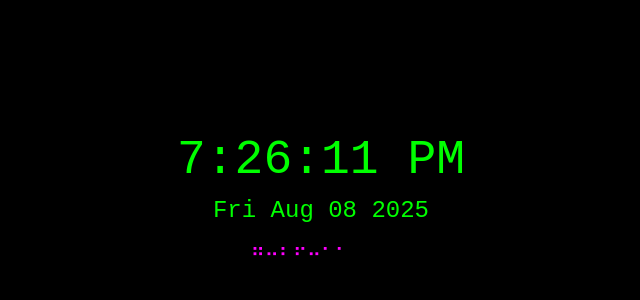
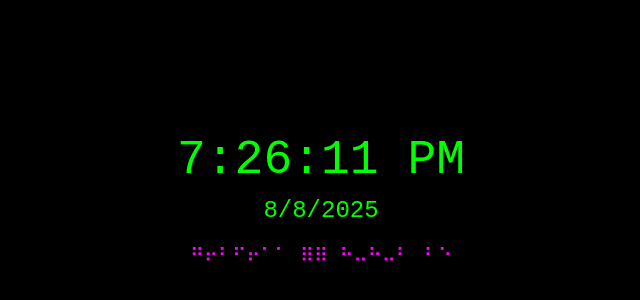
Before and after one commit to aminnajwa/useless-project, a plain HTML site: page time.html in a window 1280 px wide. Shown: the part 200-500 px from the top of the page, without its empty margins (319-959 px from the left). Drawn offline with Linux system fonts and the light colour scheme.

Commit message:
Update time.html

```diff
--- a/time.html
+++ b/time.html
@@ -2,7 +2,7 @@
 <html lang="en">
 <head>
   <meta charset="UTF-8" />
-  <meta name="viewport" content="width=device-width, initial-scale=1.0"/>
+  <meta name="viewport" content="width=device-width, initial-scale=1.0" />
   <title>💣 Time Bomb Explosion</title>
   <style>
     body {
@@ -69,55 +69,46 @@
   <div id="explosion"></div>
 
   <div id="clockContainer">
-    <div id="clock">⏳</div>
+    <div id="clock">💥</div>
     <div id="date"></div>
     <div id="braille"></div>
   </div>
 
   <script>
-    // Function to convert text to Braille
-    function toBraille(text) {
+    function toBraille(str) {
       const brailleMap = {
-        '0': '⠚', '1': '⠁', '2': '⠃', '3': '⠉', '4': '⠙',
-        '5': '⠑', '6': '⠋', '7': '⠛', '8': '⠓', '9': '⠊',
-        ':': '⠒', ' ': '⠀'
+        '0': '\u2800', '1': '\u2801', '2': '\u2803', '3': '\u2809', '4': '\u2819',
+        '5': '\u2811', '6': '\u280B', '7': '\u281B', '8': '\u2813', '9': '\u280A',
+        ':': '\u2816', '/': '\u2824', '-': '\u2828', ' ': ' '
       };
-      return text.split('').map(char => brailleMap[char] || '⠀').join('');
+      return str.split('').map(c => brailleMap[c] || '\u283F').join('');
+    }
+
+    function showExplosion() {
+      const explosion = document.getElementById('explosion');
+      const audio = document.getElementById('boomAudio');
+      explosion.style.display = 'block';
+      document.body.classList.add('shake');
+      audio.play();
+
+      setTimeout(() => {
+        explosion.style.display = 'none';
+        document.getElementById('clockContainer').style.opacity = 1;
+      }, 3000);
     }
 
     function updateTime() {
       const now = new Date();
-      const timeString = now.toLocaleTimeString();
-      const dateString = now.toDateString();
-
-      document.getElementById("clock").textContent = timeString;
-      document.getElementById("date").textContent = dateString;
-      document.getElementById("braille").textContent = toBraille(timeString);
+      const time = now.toLocaleTimeString();
+      const date = now.toLocaleDateString();
+      document.getElementById('clock').textContent = time;
+      document.getElementById('date').textContent = date;
+      document.getElementById('braille').textContent = toBraille(time + ' ' + date);
     }
 
-    function startExplosion() {
-      const explosion = document.getElementById("explosion");
-      const audio = document.getElementById("boomAudio");
-      const container = document.getElementById("clockContainer");
-
-      // Show explosion
-      explosion.style.display = 'block';
-      document.body.classList.add('shake');
-
-      // Play sound
-      audio.play();
-
-      // After 3 seconds, hide explosion and show clock
-      setTimeout(() => {
-        explosion.style.display = 'none';
-        document.body.classList.remove('shake');
-        container.style.opacity = 1;
-        updateTime();
-        setInterval(updateTime, 1000);
-      }, 3000);
-    }
-
-    window.onload = startExplosion;
+    showExplosion();
+    updateTime();
+    setInterval(updateTime, 1000);
   </script>
 </body>
 </html>
```
